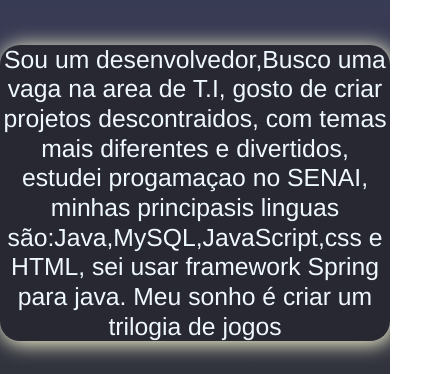
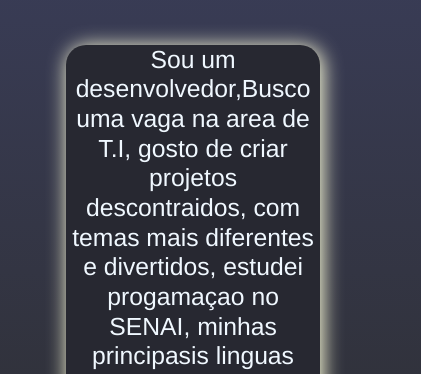
Before and after one commit to danieltrizotto/portifolio_oficial, a plain HTML site: page index.html in a window 390 px wide. Shown: the part 278-652 px from the top of the page, 421 px wide, since content can reach past the window. Drawn offline with nearby package versions, Linux system fonts and the light colour scheme.

Commit message:
ajuste em responsividade

```diff
--- a/styles/index.css
+++ b/styles/index.css
@@ -62,7 +62,8 @@
    text-align: center;
    background-color: #272831;
    border-radius: 20px;
-
+   margin-left: 17vw;
+   width: 65vw;
    box-shadow: 2px 2px 20px 1px  rgb(254, 255, 218);
 
 }
```
